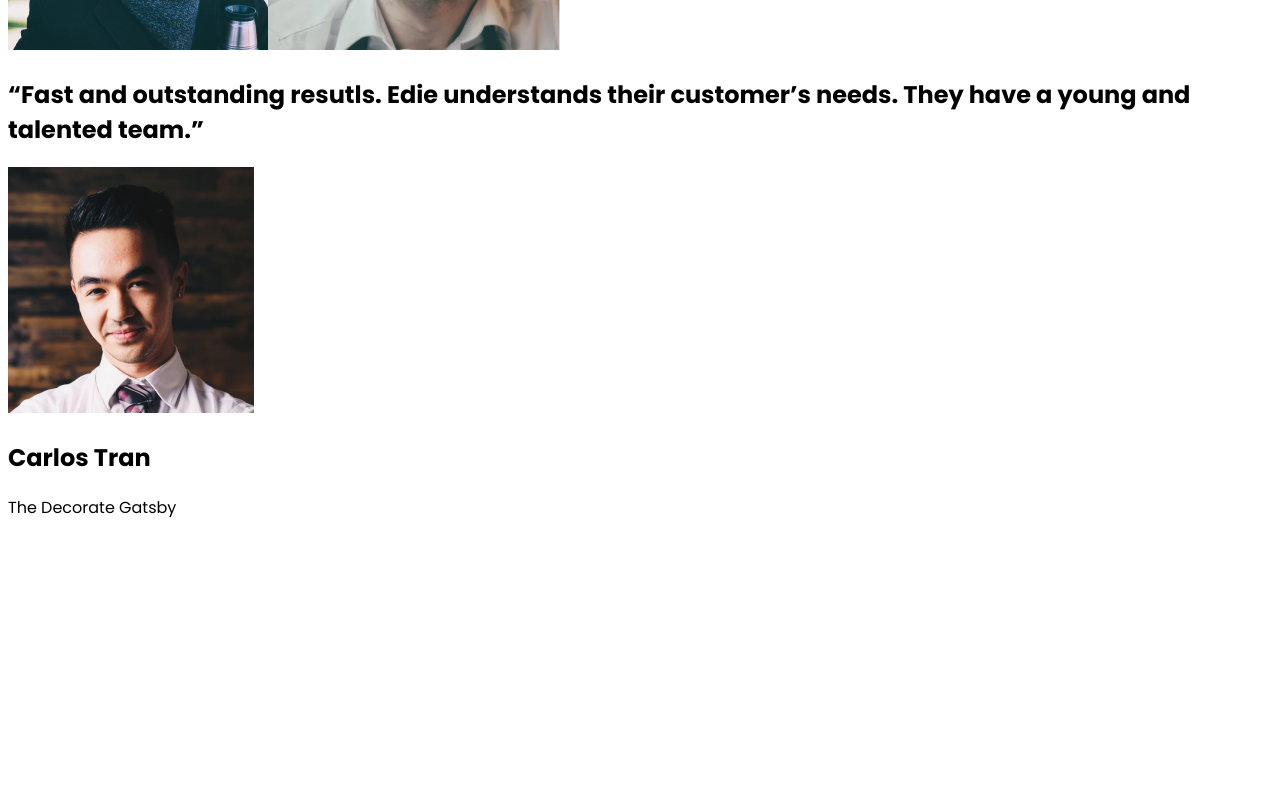
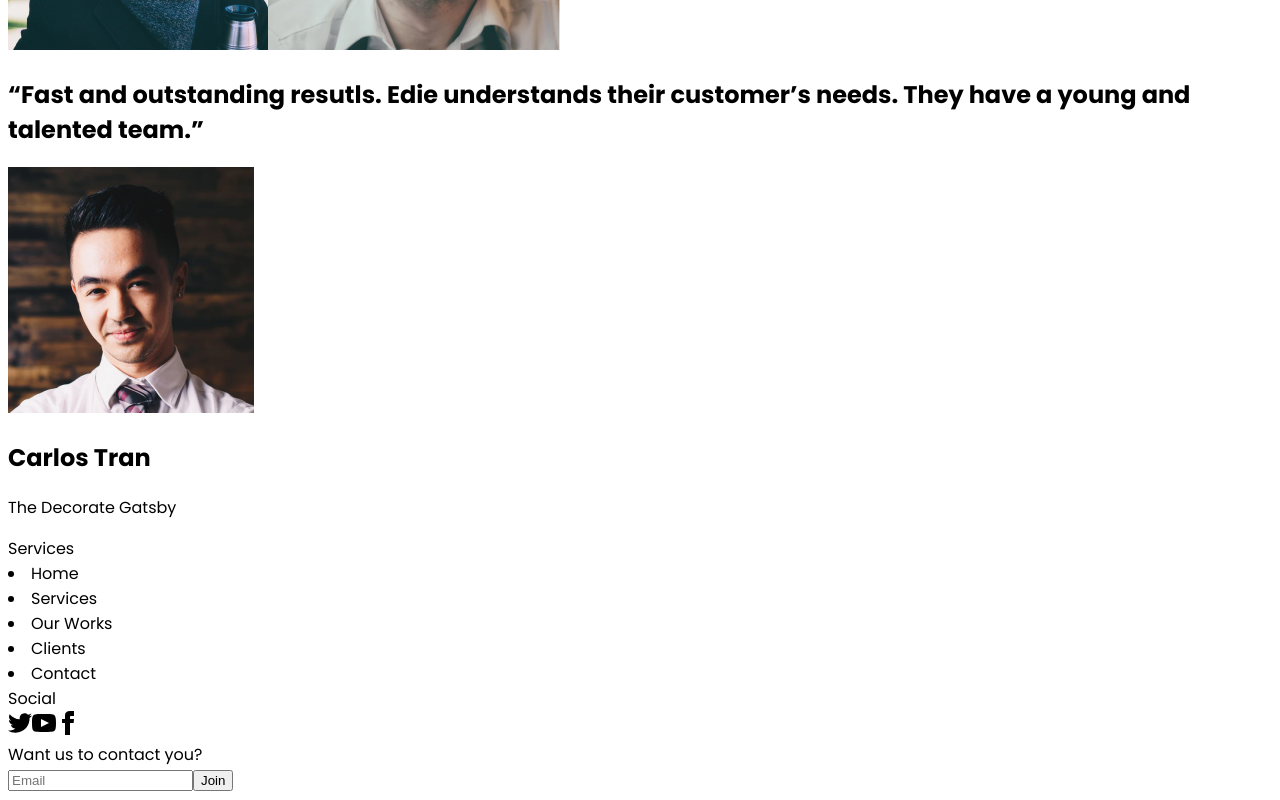
Before and after one commit to Md-FarhadHossain/eduie-homepage, a React (Create React App) app: page / in a window 1280 px wide. Shown: the part 6524-7324 px from the top of the page. Before the commit the page ends 7060 px from the top, so only its background shows below. Built offline with nearby package versions, Linux system fonts and the light colour scheme; the HTML template or start-up script is replaced by a standard one.

Commit message:
footer added

```diff
--- /dev/null
+++ b/src/components/Footer/Footer.jsx
@@ -0,0 +1,58 @@
+import React from 'react'
+
+const Footer = () => {
+    const menu = (
+        <>
+          <li>
+            <a>Home</a>
+          </li>
+          <li>
+            <a>Services</a>
+          </li>
+          <li>
+            <a>Our Works</a>
+          </li>
+          <li>
+            <a>Clients</a>
+          </li>
+          <li>
+            <a>Contact</a>
+          </li>
+        </>
+      );
+  return (
+    <section className='bg-[#100E1D]'>
+        <footer className="footer container mx-auto p-10 text-neutral-content">
+  <div>
+    <span className="footer-title">Services</span>
+   {menu}
+  </div>
+  <div>
+    <span className="footer-title">Social</span>
+    <div className="grid grid-flow-col gap-4">
+      <a><svg xmlns="http://www.w3.org/2000/svg" width="24" height="24" viewBox="0 0 24 24" className="fill-current"><path d="M24 4.557c-.883.392-1.832.656-2.828.775 1.017-.609 1.798-1.574 2.165-2.724-.951.564-2.005.974-3.127 1.195-.897-.957-2.178-1.555-3.594-1.555-3.179 0-5.515 2.966-4.797 6.045-4.091-.205-7.719-2.165-10.148-5.144-1.29 2.213-.669 5.108 1.523 6.574-.806-.026-1.566-.247-2.229-.616-.054 2.281 1.581 4.415 3.949 4.89-.693.188-1.452.232-2.224.084.626 1.956 2.444 3.379 4.6 3.419-2.07 1.623-4.678 2.348-7.29 2.04 2.179 1.397 4.768 2.212 7.548 2.212 9.142 0 14.307-7.721 13.995-14.646.962-.695 1.797-1.562 2.457-2.549z"></path></svg></a>
+      <a><svg xmlns="http://www.w3.org/2000/svg" width="24" height="24" viewBox="0 0 24 24" className="fill-current"><path d="M19.615 3.184c-3.604-.246-11.631-.245-15.23 0-3.897.266-4.356 2.62-4.385 8.816.029 6.185.484 8.549 4.385 8.816 3.6.245 11.626.246 15.23 0 3.897-.266 4.356-2.62 4.385-8.816-.029-6.185-.484-8.549-4.385-8.816zm-10.615 12.816v-8l8 3.993-8 4.007z"></path></svg></a>
+      <a><svg xmlns="http://www.w3.org/2000/svg" width="24" height="24" viewBox="0 0 24 24" className="fill-current"><path d="M9 8h-3v4h3v12h5v-12h3.642l.358-4h-4v-1.667c0-.955.192-1.333 1.115-1.333h2.885v-5h-3.808c-3.596 0-5.192 1.583-5.192 4.615v3.385z"></path></svg></a>
+    </div>
+  </div>
+  <div>
+  <div>
+         <span className="label-text text-[#828282] text-sm mb-2 inline-block">Want us to contact you?</span>
+        <div className="relative flex items-center">
+          <input
+            type="text"
+            placeholder="Email"
+            className="input input-bordered bg-[#F2F2F2] input-info w-full max-w-xs"
+          />
+          <button className="border-none py-2 text-white rounded-lg px-6 absolute left-[14.6rem] bg-[#2D9CDB]">
+            Join
+          </button>
+        </div>
+         </div>
+  </div>
+</footer>
+    </section>
+  )
+}
+
+export default Footer
--- a/src/pages/HomePage/Home/Home.jsx
+++ b/src/pages/HomePage/Home/Home.jsx
@@ -1,4 +1,5 @@
 import React from 'react'
+import Footer from '../../../components/Footer/Footer'
 import Hero from '../Hero/Hero'
 import Newsletter from '../Newsletter/Newsletter'
 import Review from '../Review/Review'
@@ -15,6 +16,7 @@
         <ShowServices />
         <Team />
         <Review />
+        <Footer />
     </div>
   )
 }
--- a/src/pages/HomePage/ShowServices/ShowServices.jsx
+++ b/src/pages/HomePage/ShowServices/ShowServices.jsx
@@ -12,7 +12,7 @@
         Good design means <br /> good business
       </h1>
 
-      <div className="grid lg:grid-cols-2 gap-4 mx-32">
+      <div className="grid lg:grid-cols-2 gap-4 lg:mx-32">
         {/* Left side */}
         <div className="mt-40">
             {/* 1 */}
```
